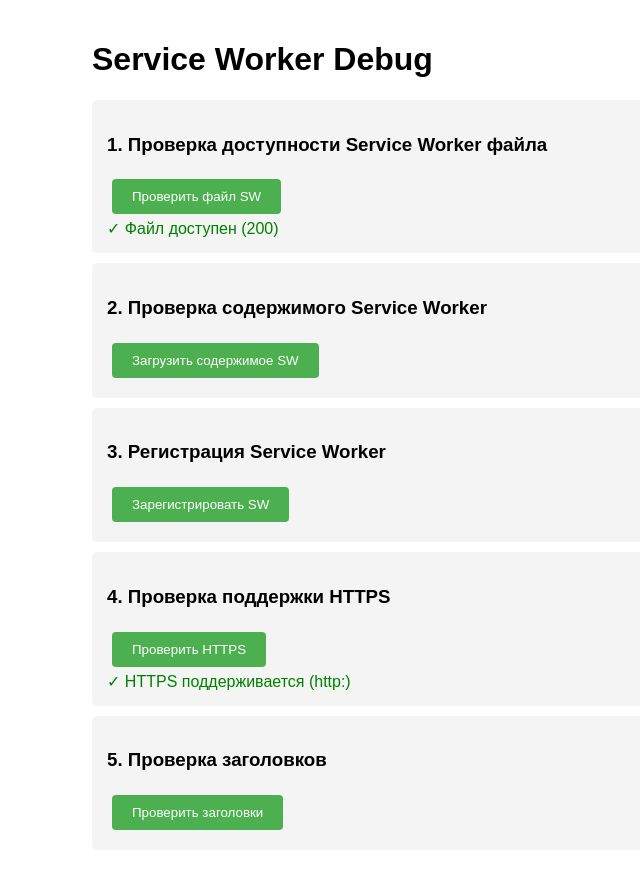
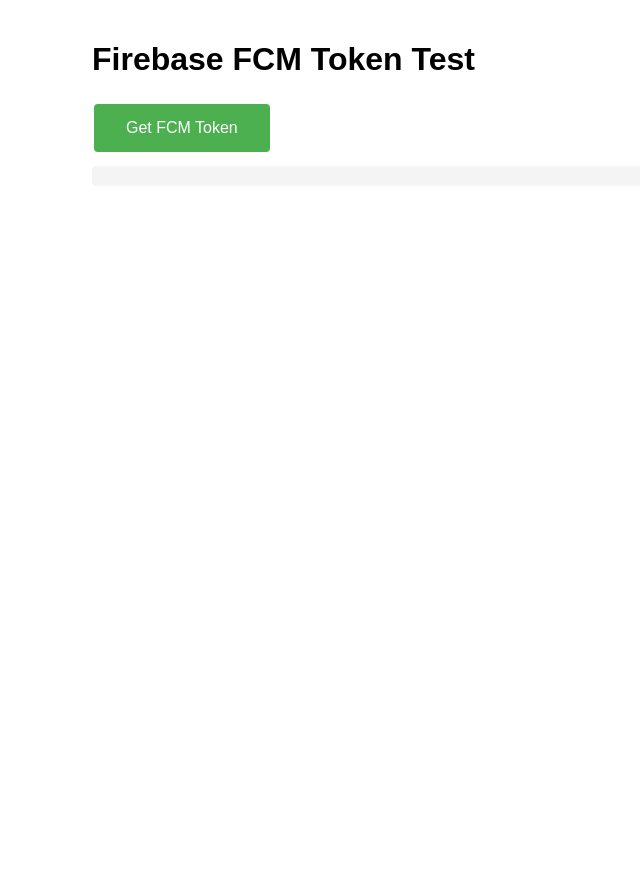
Before and after one commit to ChestnutCMD/Rental-Guru, a Django app: template RentalGuru/notification/templates/test_push.html in a window 1280 px wide. Shown: the whole page, without its empty margins (148-788 px from the left). After the commit the page ends 152 px from the top, so only its background shows below. Run offline with Django 4.2, Linux system fonts and the light colour scheme; the template is opened without the code that fills it, so the values that code supplies are empty; parts of the project's set-up code (start-up, migrations or seed data) failed here and were passed over; some libraries are stand-ins or nearby versions.

Commit message:
update fcm

```diff
--- a/RentalGuru/notification/templates/test_push.html
+++ b/RentalGuru/notification/templates/test_push.html
@@ -3,7 +3,7 @@
 <head>
     <meta charset="UTF-8">
     <meta name="viewport" content="width=device-width, initial-scale=1.0">
-    <title>Service Worker Debug</title>
+    <title>Firebase FCM Token Test</title>
     <style>
         body {
             font-family: Arial, sans-serif;
@@ -11,156 +11,113 @@
             margin: 0 auto;
             padding: 20px;
         }
-        .debug-section {
-            background-color: #f4f4f4;
-            padding: 15px;
-            margin: 10px 0;
-            border-radius: 5px;
-        }
-        .error { color: red; }
-        .success { color: green; }
-        .info { color: blue; }
         button {
             background-color: #4CAF50;
             border: none;
             color: white;
-            padding: 10px 20px;
-            margin: 5px;
+            padding: 15px 32px;
+            text-align: center;
+            text-decoration: none;
+            display: inline-block;
+            font-size: 16px;
+            margin: 4px 2px;
             cursor: pointer;
             border-radius: 4px;
         }
-        pre {
-            background-color: #f0f0f0;
+        button:hover {
+            background-color: #45a049;
+        }
+        #token {
+            background-color: #f4f4f4;
             padding: 10px;
             border-radius: 4px;
-            overflow-x: auto;
+            word-break: break-all;
+            margin-top: 10px;
+        }
+        .error {
+            color: red;
+        }
+        .success {
+            color: green;
         }
     </style>
 </head>
 <body>
-    <h1>Service Worker Debug</h1>
+    <h1>Firebase FCM Token Test</h1>
+    <button id="get-token">Get FCM Token</button>
+    <p id="token"></p>
 
-    <div class="debug-section">
-        <h3>1. Проверка доступности Service Worker файла</h3>
-        <button onclick="checkServiceWorkerFile()">Проверить файл SW</button>
-        <div id="sw-file-check"></div>
-    </div>
+    <!-- Firebase App (используем модульную версию) -->
+    <script type="module">
+        import { initializeApp } from "https://www.gstatic.com/firebasejs/9.14.0/firebase-app.js";
+        import { getMessaging, getToken, onMessage } from "https://www.gstatic.com/firebasejs/9.14.0/firebase-messaging.js";
 
-    <div class="debug-section">
-        <h3>2. Проверка содержимого Service Worker</h3>
-        <button onclick="fetchServiceWorkerContent()">Загрузить содержимое SW</button>
-        <div id="sw-content"></div>
-    </div>
+        // Your web app's Firebase configuration
+        const firebaseConfig = {
+              apiKey: "AIzaSyAVFtJ9isbDXFaLbmJJcDdpMA8jsl_ZyOU",
+              authDomain: "rental-guru-465d7.firebaseapp.com",
+              projectId: "rental-guru-465d7",
+              storageBucket: "rental-guru-465d7.firebasestorage.app",
+              messagingSenderId: "274995950667",
+              appId: "1:274995950667:web:e3872098a2b49116acc9ce",
+              measurementId: "G-K2WEZKWG2W"
+            };
 
-    <div class="debug-section">
-        <h3>3. Регистрация Service Worker</h3>
-        <button onclick="registerServiceWorker()">Зарегистрировать SW</button>
-        <div id="sw-registration"></div>
-    </div>
+        // Initialize Firebase
+        const app = initializeApp(firebaseConfig);
+        const messaging = getMessaging(app);
 
-    <div class="debug-section">
-        <h3>4. Проверка поддержки HTTPS</h3>
-        <button onclick="checkHTTPS()">Проверить HTTPS</button>
-        <div id="https-check"></div>
-    </div>
+        // Register service worker
+        if ('serviceWorker' in navigator) {
+            // ВАЖНО: добавляем type: 'module' для поддержки ES6 модулей
+            navigator.serviceWorker.register('/firebase-messaging-sw.js', {
+                type: 'module'
+            })
+                .then((registration) => {
+                    console.log('Service Worker registered with scope:', registration.scope);
 
-    <div class="debug-section">
-        <h3>5. Проверка заголовков</h3>
-        <button onclick="checkHeaders()">Проверить заголовки</button>
-        <div id="headers-check"></div>
-    </div>
-
-    <script>
-        async function checkServiceWorkerFile() {
-            const resultDiv = document.getElementById('sw-file-check');
-            try {
-                const response = await fetch('/firebase-messaging-sw.js');
-                if (response.ok) {
-                    resultDiv.innerHTML = `<span class="success">✓ Файл доступен (${response.status})</span>`;
-                } else {
-                    resultDiv.innerHTML = `<span class="error">✗ Файл недоступен (${response.status})</span>`;
-                }
-            } catch (error) {
-                resultDiv.innerHTML = `<span class="error">✗ Ошибка загрузки: ${error.message}</span>`;
-            }
+                    document.getElementById('get-token').addEventListener('click', async () => {
+                        try {
+                            const permission = await Notification.requestPermission();
+                            if (permission === 'granted') {
+                                const token = await getToken(messaging, {
+                                    vapidKey: 'BKKf7beRVHddoNDzr3XwDSNyJyZD_cD3_IrvANTsxLv3rA068b4vfy81JWbwUv4Iaz5DSXQ5ufKqa9J49pSablk',
+                                    serviceWorkerRegistration: registration
+                                });
+                                if (token) {
+                                    console.log('FCM Token:', token);
+                                    document.getElementById('token').innerHTML = '<span class="success">FCM Token получен успешно:</span><br>' + token;
+                                } else {
+                                    console.error('No registration token available. Request permission to generate one.');
+                                    document.getElementById('token').innerHTML = '<span class="error">No registration token available. Request permission to generate one.</span>';
+                                }
+                            } else {
+                                console.error('Notification permission not granted');
+                                document.getElementById('token').innerHTML = '<span class="error">Notification permission not granted</span>';
+                            }
+                        } catch (error) {
+                            console.error('Error getting FCM token:', error);
+                            document.getElementById('token').innerHTML = '<span class="error">Error getting FCM token: ' + error + '</span>';
+                        }
+                    });
+                })
+                .catch((error) => {
+                    console.error('Service Worker registration failed:', error);
+                    document.getElementById('token').innerHTML = '<span class="error">Service Worker registration failed: ' + error + '</span>';
+                });
+        } else {
+            document.getElementById('token').innerHTML = '<span class="error">Service Worker not supported in this browser</span>';
         }
 
-        async function fetchServiceWorkerContent() {
-            const resultDiv = document.getElementById('sw-content');
-            try {
-                const response = await fetch('/firebase-messaging-sw.js');
-                if (response.ok) {
-                    const content = await response.text();
-                    resultDiv.innerHTML = `<span class="success">✓ Содержимое загружено (${content.length} символов)</span>
-                                         <pre>${content.substring(0, 500)}${content.length > 500 ? '...' : ''}</pre>`;
-                } else {
-                    resultDiv.innerHTML = `<span class="error">✗ Не удалось загрузить содержимое (${response.status})</span>`;
-                }
-            } catch (error) {
-                resultDiv.innerHTML = `<span class="error">✗ Ошибка: ${error.message}</span>`;
+        // Handle incoming messages
+        onMessage(messaging, (payload) => {
+            console.log('Message received. ', payload);
+            if (payload.notification) {
+                new Notification(payload.notification.title, {
+                    body: payload.notification.body,
+                    icon: payload.notification.icon || '/firebase-logo.png'
+                });
             }
-        }
-
-        async function registerServiceWorker() {
-            const resultDiv = document.getElementById('sw-registration');
-
-            if (!('serviceWorker' in navigator)) {
-                resultDiv.innerHTML = '<span class="error">✗ Service Worker не поддерживается</span>';
-                return;
-            }
-
-            try {
-                resultDiv.innerHTML = '<span class="info">⏳ Регистрация...</span>';
-
-                const registration = await navigator.serviceWorker.register('/firebase-messaging-sw.js');
-
-                resultDiv.innerHTML = `<span class="success">✓ Service Worker зарегистрирован</span>
-                                     <br>Scope: ${registration.scope}
-                                     <br>State: ${registration.active?.state || 'installing'}`;
-
-                // Проверяем на ошибки
-                registration.addEventListener('error', (error) => {
-                    resultDiv.innerHTML += `<br><span class="error">Ошибка SW: ${error.message}</span>`;
-                });
-
-            } catch (error) {
-                resultDiv.innerHTML = `<span class="error">✗ Ошибка регистрации: ${error.message}</span>`;
-                console.error('SW registration error:', error);
-            }
-        }
-
-        function checkHTTPS() {
-            const resultDiv = document.getElementById('https-check');
-            const protocol = window.location.protocol;
-            const hostname = window.location.hostname;
-
-            if (protocol === 'https:' || hostname === 'localhost' || hostname === '127.0.0.1') {
-                resultDiv.innerHTML = `<span class="success">✓ HTTPS поддерживается (${protocol})</span>`;
-            } else {
-                resultDiv.innerHTML = `<span class="error">✗ HTTPS требуется для Service Worker (текущий: ${protocol})</span>`;
-            }
-        }
-
-        async function checkHeaders() {
-            const resultDiv = document.getElementById('headers-check');
-            try {
-                const response = await fetch('/firebase-messaging-sw.js');
-                const headers = {};
-                for (let [key, value] of response.headers.entries()) {
-                    headers[key] = value;
-                }
-
-                resultDiv.innerHTML = `<span class="info">Заголовки ответа:</span>
-                                     <pre>${JSON.stringify(headers, null, 2)}</pre>`;
-            } catch (error) {
-                resultDiv.innerHTML = `<span class="error">✗ Ошибка получения заголовков: ${error.message}</span>`;
-            }
-        }
-
-        // Автоматическая проверка при загрузке страницы
-        window.addEventListener('load', () => {
-            checkHTTPS();
-            checkServiceWorkerFile();
         });
     </script>
 </body>
```
